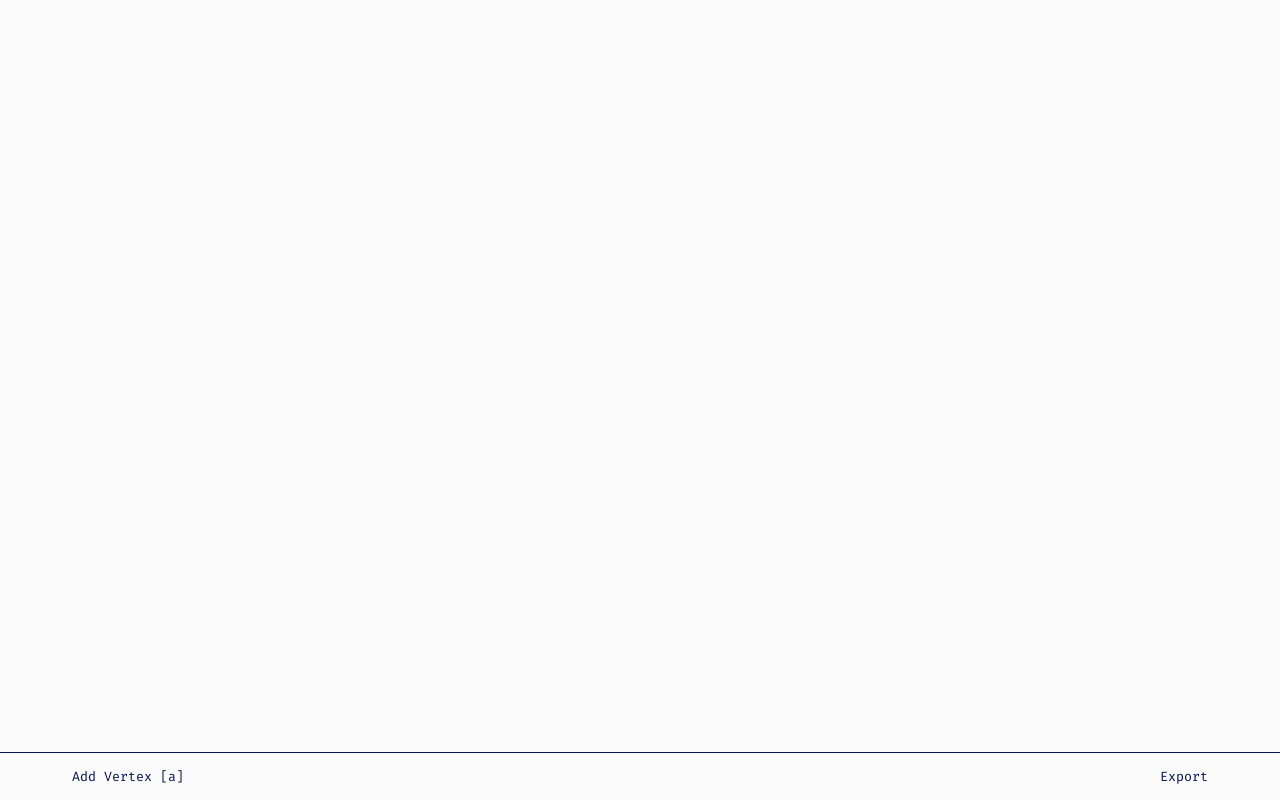
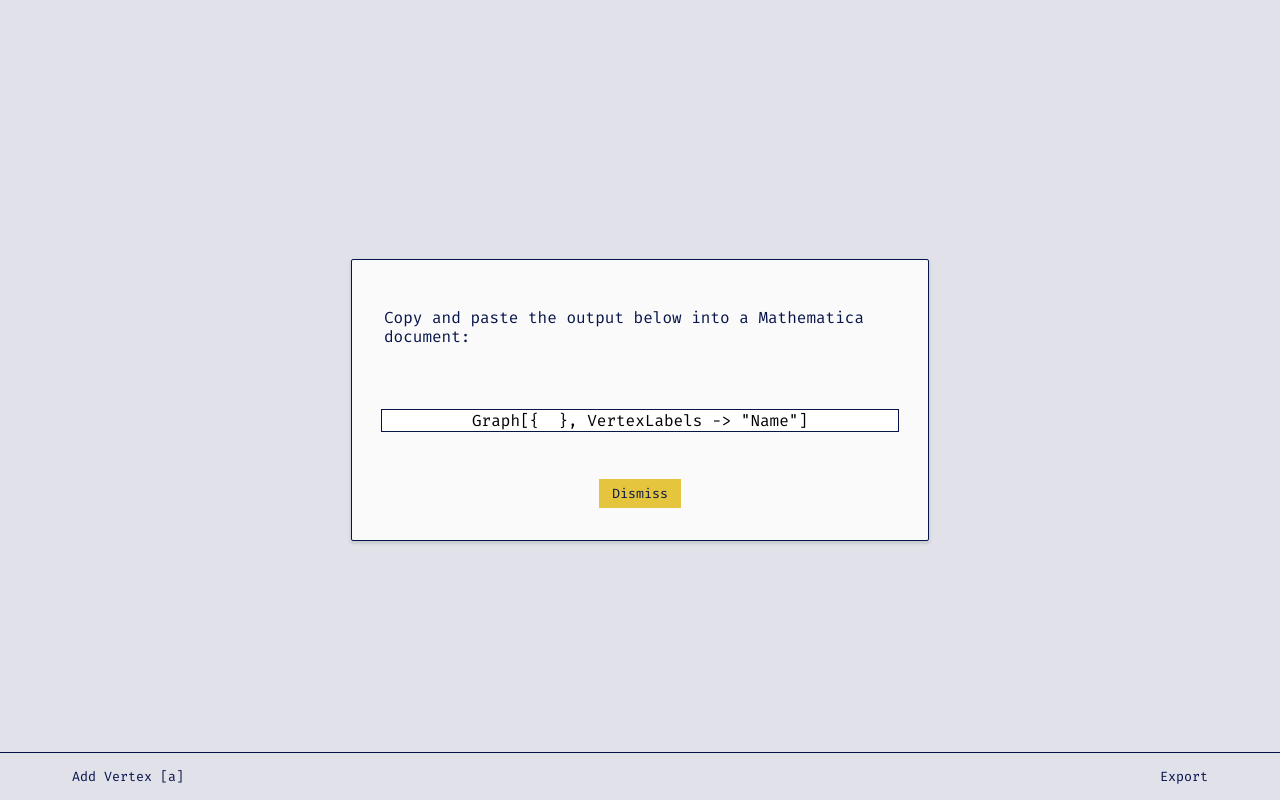
Before and after one commit to wjlewis/giraffe, a React (Create React App) app: page / in a window 1280 px wide. Both pictures are taken after a click on the button "Export". Built offline with nearby package versions, Linux system fonts and the light colour scheme.

Commit message:
Rough out overlay

```diff
--- a/src/Actions.tsx
+++ b/src/Actions.tsx
@@ -1,15 +1,16 @@
 import React from 'react';
+import { StateContext } from './state';
 import * as St from './state';
 
 const Actions: React.FC<{}> = () => {
-  const { state, dispatch } = React.useContext(St.StateContext);
+  const { state, dispatch } = React.useContext(StateContext);
 
   const actions = St.availableActions(state);
 
   function handleExport() {
     St.exportMathematica(state).match({
-      err: errors => console.log(errors),
-      ok: graph => console.log(graph),
+      err: errors => dispatch(St.openErrorsOverlay(errors)),
+      ok: graph => dispatch(St.openGraphOverlay(graph)),
     });
   }
 
--- a/src/App.tsx
+++ b/src/App.tsx
@@ -6,14 +6,14 @@ import Edge from './Edge';
 import BoxSelection from './BoxSelection';
 import Actions from './Actions';
 import NewVertex from './NewVertex';
+import Overlay from './Overlay';
 
 const App: React.FC<{}> = () => {
   const [state, dispatch] = useReducer(
     St.reducer,
     St.initState,
     St.dispatchKeyEvents(),
-    St.commitGraph(),
-    St.logActions(St.ActionType.MouseMove)
+    St.commitGraph()
   );
   const hostRef = useMousePos(pos => dispatch(St.mouseMove(pos)));
   useKeyboard({
@@ -64,6 +64,8 @@ const App: React.FC<{}> = () => {
           <Actions />
         </nav>
       </footer>
+
+      <Overlay />
     </St.StateContext.Provider>
   );
 };
--- /dev/null
+++ b/src/Overlay.tsx
@@ -0,0 +1,60 @@
+import React from 'react';
+import { StateContext } from './state';
+import * as St from './state';
+import { noOp } from './tools';
+
+const Overlay: React.FC<{}> = () => {
+  const { state, dispatch } = React.useContext(StateContext);
+  const graphTextRef = React.useRef(null);
+
+  const overlay = St.overlay(state);
+  if (overlay.isNone()) {
+    return null;
+  }
+
+  function dismiss(e: React.MouseEvent) {
+    if (e.currentTarget !== e.target) {
+      return;
+    }
+    dispatch(St.dismissOverlay());
+  }
+
+  return (
+    <div id="overlay" onClick={dismiss}>
+      {overlay.match({
+        none: () => {
+          throw new Error('unreachable');
+        },
+        graph: graph => (
+          <article className="graph-report">
+            <p>Copy and paste the output below into a Mathematica document:</p>
+            <input
+              ref={graphTextRef}
+              className="graph-text"
+              value={graph}
+              onChange={noOp}
+            />
+            <button onClick={dismiss}>Dismiss</button>
+          </article>
+        ),
+        errors: errors => (
+          <article className="error-report">
+            <p>
+              We were unable to export your graph for the following reasons:
+            </p>
+            <div className="errors">
+              {errors.map((error, i) => (
+                <p className="error-text" key={i}>
+                  {error}
+                </p>
+              ))}
+            </div>
+            <button onClick={dismiss}>Dismiss</button>
+          </article>
+        ),
+      })}
+    </div>
+  );
+};
+
+export default Overlay;
--- a/src/index.css
+++ b/src/index.css
@@ -152,3 +152,60 @@ nav .actions {
 .actions button:hover {
   background-color: var(--accent);
 }
+
+/* Overlay */
+#overlay {
+  position: absolute;
+  left: 0;
+  top: 0;
+  width: 100%;
+  height: 100%;
+
+  display: flex;
+  align-items: center;
+  justify-content: center;
+  background-color: rgba(0, 0, 80, 0.1);
+}
+
+#overlay article {
+  padding: 2em;
+  max-width: 40%;
+  display: flex;
+  flex-direction: column;
+  align-items: center;
+  border-radius: 2px;
+  border: 1px solid var(--fg);
+  background-color: var(--bg);
+  box-shadow: 0 2px 3px 1px rgba(0, 0, 0, 0.1);
+}
+
+#overlay article button {
+  border: none;
+  padding: 0.5em 1em;
+  color: var(--fg);
+  background-color: var(--accent);
+  font-family: var(--font);
+  cursor: pointer;
+}
+
+#overlay article button:hover {
+  background-color: var(--accent1);
+}
+
+.graph-text {
+  font-size: 1em;
+  font-family: var(--font);
+  outline: 1px solid var(--fg);
+  border: none;
+  width: 100%;
+  text-align: center;
+  margin: 3em 0;
+}
+
+.errors {
+  margin-bottom: 2em;
+}
+
+.error-text {
+  color: var(--error);
+}
--- a/src/state/actions.ts
+++ b/src/state/actions.ts
@@ -32,6 +32,9 @@ export enum ActionType {
   CommitCurrentGraphState = 'CommitCurrentGraphState',
   Undo = 'Undo',
   Redo = 'Redo',
+  OpenGraphOverlay = 'OpenGraphOverlay',
+  OpenErrorsOverlay = 'OpenErrorsOverlay',
+  DismissOverlay = 'DismissOverlay',
 }
 
 export function mouseDownCanvas(): Action {
@@ -132,3 +135,15 @@ export function undo(): Action {
 export function redo(): Action {
   return { type: ActionType.Redo };
 }
+
+export function openGraphOverlay(graph: string): Action {
+  return { type: ActionType.OpenGraphOverlay, payload: graph };
+}
+
+export function openErrorsOverlay(errors: string[]): Action {
+  return { type: ActionType.OpenErrorsOverlay, payload: errors };
+}
+
+export function dismissOverlay(): Action {
+  return { type: ActionType.DismissOverlay };
+}
--- /dev/null
+++ b/src/state/misc/OverlayState.ts
@@ -0,0 +1,52 @@
+export class OverlayState {
+  private type: OverlayStateType;
+  private graph?: string;
+  private errors?: string[];
+
+  static None(): OverlayState {
+    const out = new OverlayState();
+    out.type = OverlayStateType.None;
+    return out;
+  }
+
+  static Graph(graph: string): OverlayState {
+    const out = new OverlayState();
+    out.type = OverlayStateType.Graph;
+    out.graph = graph;
+    return out;
+  }
+
+  static Errors(errors: string[]): OverlayState {
+    const out = new OverlayState();
+    out.type = OverlayStateType.Errors;
+    out.errors = errors;
+    return out;
+  }
+
+  isNone(): boolean {
+    return this.type === OverlayStateType.None;
+  }
+
+  match<A>(match: OverlayStateMatch<A>): A {
+    switch (this.type) {
+      case OverlayStateType.None:
+        return match.none();
+      case OverlayStateType.Graph:
+        return match.graph(this.graph as string);
+      case OverlayStateType.Errors:
+        return match.errors(this.errors as string[]);
+    }
+  }
+}
+
+enum OverlayStateType {
+  None = 'None',
+  Graph = 'Graph',
+  Errors = 'Errors',
+}
+
+interface OverlayStateMatch<A> {
+  none: () => A;
+  graph: (graph: string) => A;
+  errors: (errors: string[]) => A;
+}
--- a/src/state/misc/index.ts
+++ b/src/state/misc/index.ts
@@ -1,3 +1,4 @@
 export * from './Selection';
 export * from './DragSubject';
 export * from './UndoRedo';
+export * from './OverlayState';
--- a/src/state/reducer.ts
+++ b/src/state/reducer.ts
@@ -17,6 +17,7 @@ import {
   VertexOffset,
   EdgeOffsets,
   EdgeOffset,
+  OverlayState,
 } from './misc';
 import * as Sel from './selectors';
 
@@ -68,6 +69,12 @@ export function reducer(state: State, action: Action): State {
       return reduceUndo(state);
     case ActionType.Redo:
       return reduceRedo(state);
+    case ActionType.OpenGraphOverlay:
+      return reduceOpenGraphOverlay(state, action);
+    case ActionType.OpenErrorsOverlay:
+      return reduceOpenErrorsOverlay(state, action);
+    case ActionType.DismissOverlay:
+      return reduceDismissOverlay(state);
     default:
       return state;
   }
@@ -656,3 +663,15 @@ function undoRedoSelection(state: State, graph: GraphState): Selection {
     },
   });
 }
+
+function reduceOpenGraphOverlay(state: State, action: Action): State {
+  return { ...state, overlay: OverlayState.Graph(action.payload) };
+}
+
+function reduceOpenErrorsOverlay(state: State, action: Action): State {
+  return { ...state, overlay: OverlayState.Errors(action.payload) };
+}
+
+function reduceDismissOverlay(state: State): State {
+  return { ...state, overlay: OverlayState.None() };
+}
--- a/src/state/selectors.ts
+++ b/src/state/selectors.ts
@@ -1,5 +1,5 @@
 import { State, Vertex, Edge } from './index';
-import { DragSubject, Selection } from './misc';
+import { DragSubject, Selection, OverlayState } from './misc';
 import { Vec, Option, Result, Rect, dups } from '../tools';
 import {
   Action,
@@ -303,3 +303,7 @@ function missingVertexNameCount(state: State): number {
   const vertexNames = allVertices(state).map(({ name }) => name);
   return vertexNames.filter(name => name.length === 0).length;
 }
+
+export function overlay(state: State): OverlayState {
+  return state.overlay;
+}
--- a/src/state/state.ts
+++ b/src/state/state.ts
@@ -1,7 +1,7 @@
 import React from 'react';
 import { Action } from './actions';
 import { Vec, Option } from '../tools';
-import { DragSubject, Selection, UndoRedo } from './misc';
+import { DragSubject, Selection, UndoRedo, OverlayState } from './misc';
 
 export const StateContext = React.createContext({
   state: null as any as State,
@@ -11,6 +11,7 @@ export const StateContext = React.createContext({
 export interface State {
   ui: UIState;
   graph: GraphState;
+  overlay: OverlayState;
   undoRedo: UndoRedo<GraphState>;
 }
 
@@ -81,6 +82,7 @@ export const initState: State = {
     hasMoved: false,
   },
   graph: emptyGraph,
+  overlay: OverlayState.None(),
   undoRedo: new UndoRedo(emptyGraph),
 };
 
```
